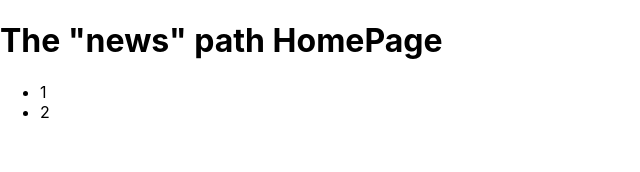
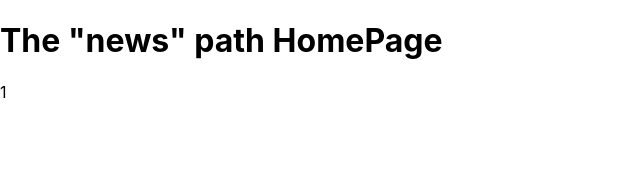
Before and after one commit to Jason2B3/next-learning, a Next.js app: page /news in a window 1280 px wide. Shown: the top 172 px of the page, without its empty margins (0-640 px from the left). Built offline with nearby package versions, Linux system fonts and the light colour scheme.

Commit message:
commit n62 v2

```diff
--- a/pages/news/index.js
+++ b/pages/news/index.js
@@ -8,22 +8,14 @@ export default function News() {
   return (
     <div>
       <h1>The "news" path HomePage</h1>
-      <ul>
-        {reports.map((entry) => {
-          return (
-            <li key={entry.id}>
       <Link
         href={{
           pathname: "/news/[newsId]",
-                  query: { newsId: entry.id },
+          query: { newsId: 1 },
         }}
       >
-                {String(entry.id)}
+        1
       </Link>
-            </li>
-          );
-        })}
-      </ul>
     </div>
   ); // produces links to /news/1 and /news/2
 }
```
Lines whose indentation alone changed are shown as unchanged.
